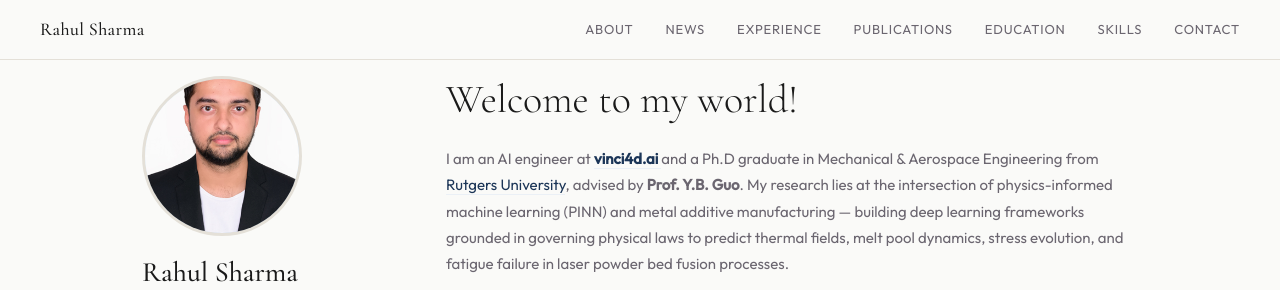
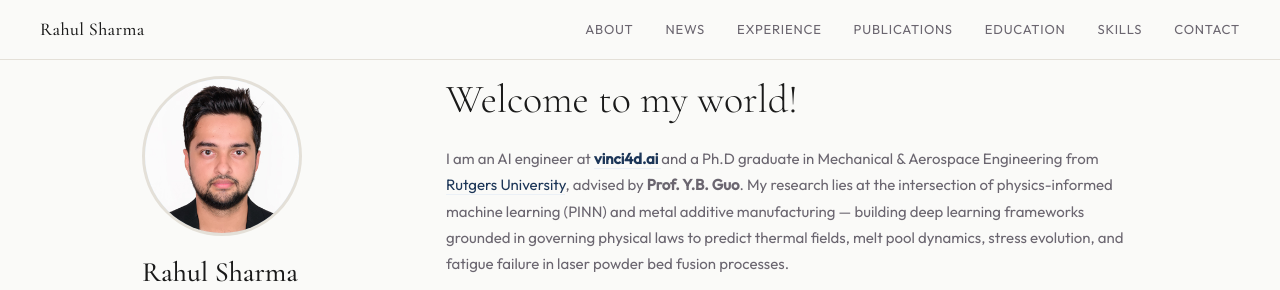
Before and after one commit to rahulsharma-8272/rahulsharma-8272.github.io, a plain HTML site: page index.html in a window 1280 px wide. Shown: the top 290 px of the page. Drawn offline with nearby package versions, Linux system fonts and the light colour scheme.

Commit message:
Change avatar image position from bottom to top

```diff
--- a/index.html
+++ b/index.html
@@ -28,7 +28,7 @@
     #about { padding: 1rem 0rem; display: grid; grid-template-columns: 240px 1fr; gap: 4rem; align-items: start; border-top: none; }
     .profile-card { position: sticky; top: calc(var(--nav-h) + 2rem); }
     .avatar { width: 160px; height: 160px; border-radius: 50%; background: linear-gradient(135deg, #D6E4F0, #C4D8EB); border: 3px solid var(--border); margin-bottom: 1.25rem; display: flex; align-items: center; justify-content: center; overflow: hidden; }
-    .avatar img { width: 100%; height: 100%; object-fit: cover; object-position: bottom; }
+    .avatar img { width: 100%; height: 100%; object-fit: cover; object-position: top; }
     .avatar-initials { font-family: var(--serif); font-size: 42px; font-weight: 300; color: var(--accent); }
     .profile-name { font-family: var(--serif); font-size: 28px; font-weight: 500; line-height: 1.2; margin-bottom: 0.25rem; }
     .profile-title { font-size: 13px; color: var(--text-secondary); line-height: 1.5; }
```
